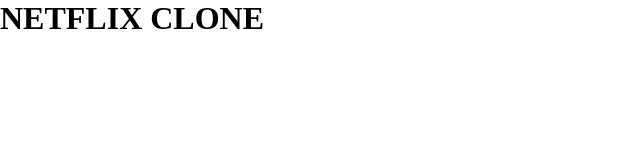
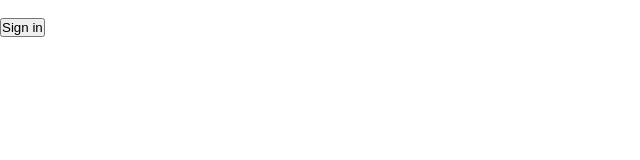
Before and after one commit to Gwarok/Zindua-netflix-clone, a plain HTML site: page index.html in a window 1280 px wide. Shown: the whole page, without its empty margins (0-640 px from the left). Drawn offline with Linux system fonts and the light colour scheme.

Commit message:
create navbar

```diff
--- a/index.html
+++ b/index.html
@@ -7,7 +7,14 @@
     <link rel="stylesheet" href="./index.css" />
 </head>
 <body>
-    <h1>NETFLIX CLONE</h1>
+    <nav>
+        <div>
+            <img />
+        </div>
+        <div>
+            <button>Sign in</button>
+        </div>
+    </nav>
 
 </body>
 </html>
```
